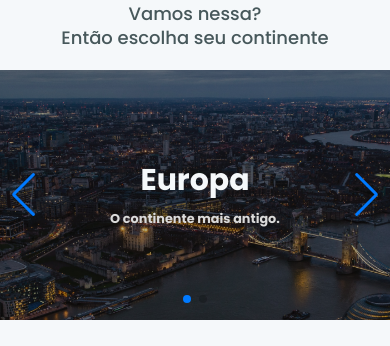
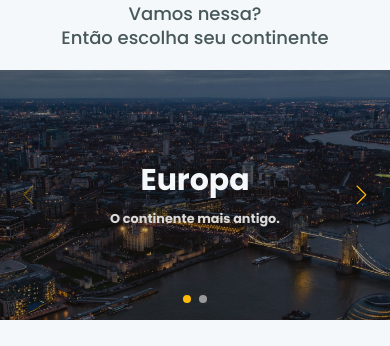
Before and after one commit to KaikySantos/worldtrip, a Next.js app: page / in a window 390 px wide. Shown: the part 495-841 px from the top of the page. Built offline with nearby package versions, Linux system fonts and the light colour scheme.

Commit message:
feat: swiper slide finalized

```diff
--- a/src/components/Slider/index.tsx
+++ b/src/components/Slider/index.tsx
@@ -1,7 +1,8 @@
 import { Flex, Heading, Text } from "@chakra-ui/react";
 import Link from "next/link";
+import { Navigation, Pagination, Scrollbar, A11y } from 'swiper';
+
 import { Swiper, SwiperSlide } from 'swiper/react';
-import { Pagination } from "swiper";
 
 export default function Slider() {
   return (
@@ -16,7 +17,7 @@ export default function Slider() {
         slidesPerView={1}
         navigation
         pagination={{ clickable: true }}
-        modules={[Pagination]}
+        modules={[Navigation, Pagination, Scrollbar, A11y]}
         autoplay={{
           delay: 4000
         }}
--- a/src/pages/_app.tsx
+++ b/src/pages/_app.tsx
@@ -5,6 +5,8 @@ import { theme } from '../styles/theme';
 import 'swiper/css';
 import 'swiper/css/navigation';
 import 'swiper/css/pagination';
+
+import '../styles/slider.css';
 
 function MyApp({ Component, pageProps }: AppProps) {
   return (
--- a/src/pages/index.tsx
+++ b/src/pages/index.tsx
@@ -8,7 +8,7 @@ import Slider from "../components/Slider";
 
 export default function Home() {
   return (
-    <Flex direction="column">
+    <Flex direction="column" overflow="hidden">
       <Header />
       <Banner />
       <Features />
--- a/src/styles/slider.css
+++ b/src/styles/slider.css
@@ -0,0 +1,38 @@
+.swiper-button-next {
+  right: 45px;
+}
+.swiper-button-prev {
+  left: 45px;
+}
+.swiper-button-next:after, .swiper-button-prev:after {
+  color: #FFBA08;
+}
+
+.swiper-pagination-bullet {
+  width: 16px;
+  height: 16px;
+  background: #999999;
+  opacity: 1;
+}
+.swiper-pagination-bullet-active {
+  background: #FFBA08;
+}
+
+@media (max-width: 30em) {
+  .swiper-button-next {
+    right: 15px;
+  }
+  .swiper-button-prev {
+    left: 15px;
+  }
+
+  .swiper-button-next:after,
+  .swiper-button-prev:after {
+    font-size: 1.2rem;
+  }
+
+  .swiper-pagination-bullet {
+    width: 8px;
+    height: 8px;
+  }
+}
```
